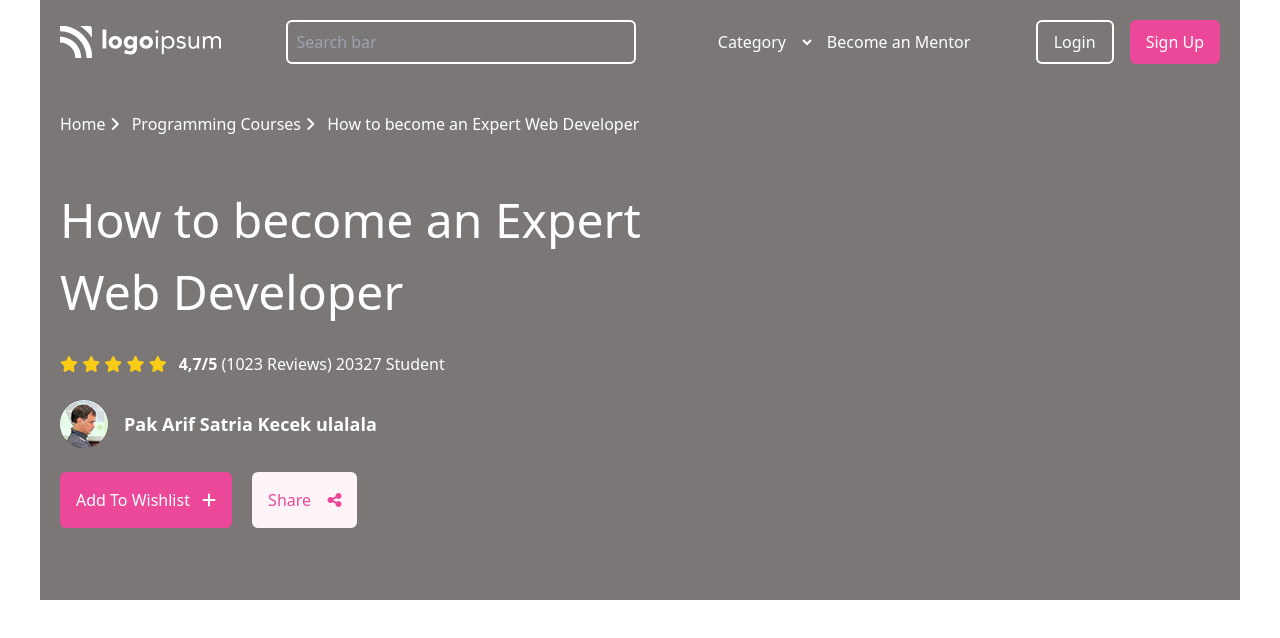
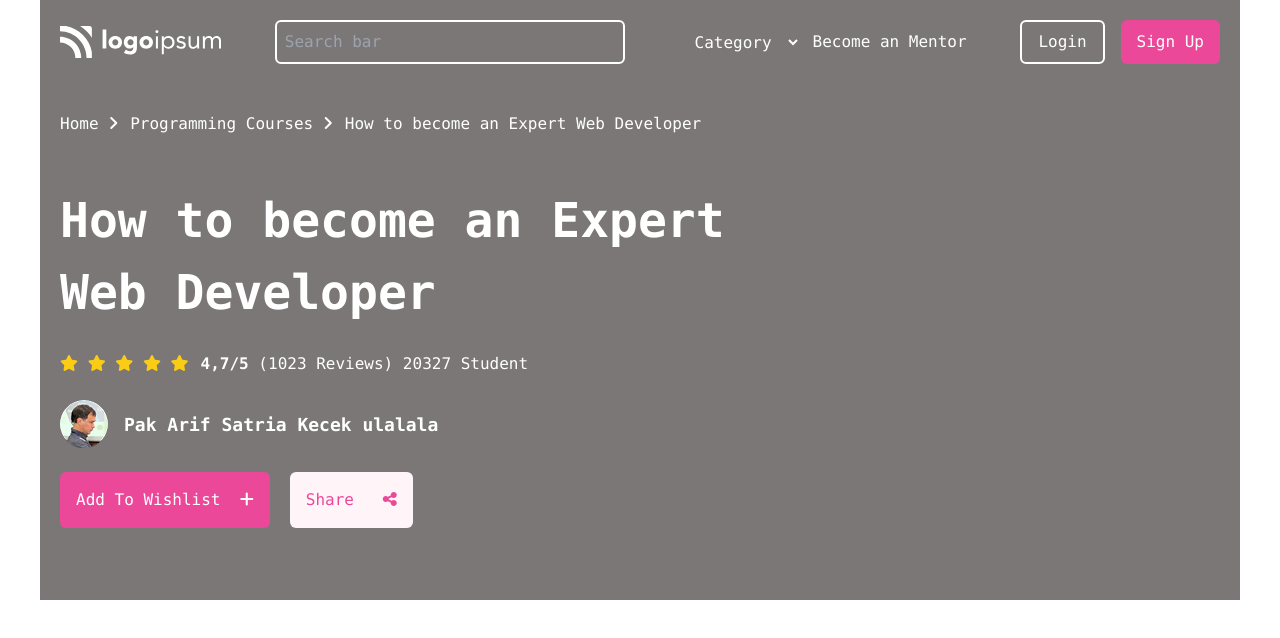
Before and after one commit to MarkMaximus/SuperProject, a website: page src/majid.html in a window 1280 px wide. Drawn offline with nearby package versions, Linux system fonts and the light colour scheme; files that its build step writes are made by us from their sources.

Commit message:
nav by majid

```diff
--- a/src/majid.html
+++ b/src/majid.html
@@ -7,7 +7,7 @@
     <link rel="stylesheet" href="./output.css">
     <link rel="stylesheet" href="./fontawesome-free-6.7.2-web/css/all.css">
 </head>
-<body class="max-w-[1200px] m-auto">
+<body class="max-w-[1200px] m-auto font-mono">
     <nav class="bg-[#7b7777] h-[600px] p-5">
         <header class="flex justify-between">
             <img src="./Logo (8).svg" alt="Logo" class="">
@@ -31,7 +31,7 @@
             <p>How to become an Expert Web Developer</p>
         </div> <br><br>
         <div>
-            <h1 class="text-[48px] text-white">How to become an Expert <br> Web Developer</h1><br>
+            <h1 class="text-[48px] font-bold text-white">How to become an Expert <br> Web Developer</h1><br>
             <div class="flex gap-3">
                 <div class="text-yellow-400">
                     <i class="fa-solid fa-star"></i>
```
